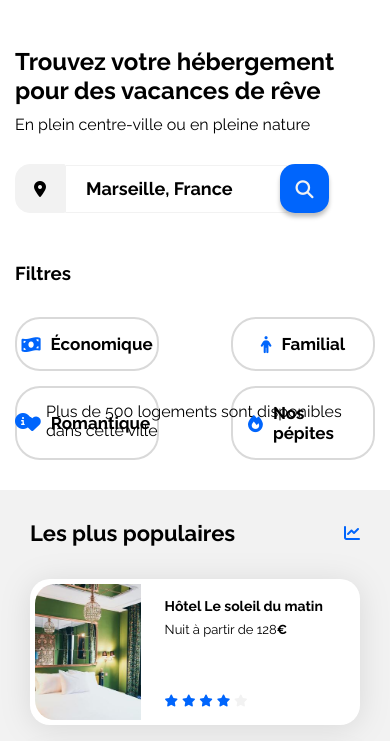
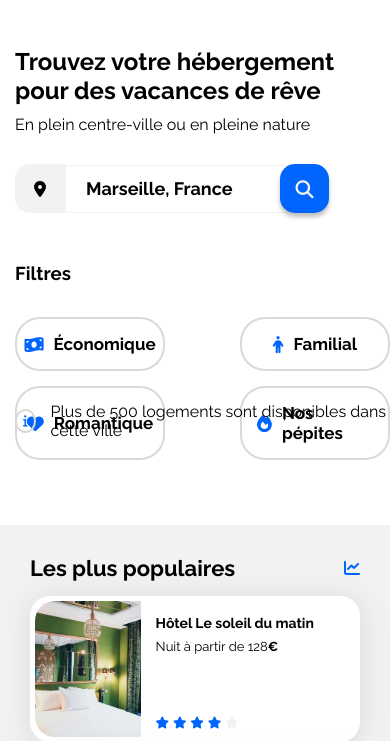
Before and after one commit to Basmahx/booki, a plain HTML site: page index.html in a window 390 px wide. Shown: the part 103-844 px from the top of the page. Drawn offline with Linux system fonts and the light colour scheme.

Commit message:
presaue terminé

```diff
--- a/css/style.css
+++ b/css/style.css
@@ -63,11 +63,10 @@ a {
     color: var(--main-bg-color)
 }
 
-/* header */
+/***** header *****/
 .header {
     display: flex;
     justify-content: space-between;
-    align-items: center;
     margin-bottom: 50px;
 
 }
@@ -94,7 +93,7 @@ a {
     margin-top: 25px;
 }
 
-/* search button */
+/**** search button ****/
 .rechercher {
     /* margin: 20px 0 40px 0;  */
 }
@@ -175,13 +174,15 @@ a {
     display: none;
   }
 
-/* filter & info */
+/***** filter & info *****/
 
 .filter-info-container {
 
-   padding: 0 15px;
+   padding: 0;
+   margin-bottom: 35px
 
 }
+
 
 .filter-container {
     display: flex;
@@ -227,6 +228,22 @@ a {
 
 }
 
+
+  .fa-info{
+    font-size: 12px;
+  }
+
+.info-icon {
+    display: flex;
+    justify-content: center;
+    width: 24px;
+    height: 24px;
+    border: 2px solid #d9d9d9;
+    border-radius: 100%;
+    color: #0065fc;
+    align-items: center;
+  }
+
 .info-container p {
     margin: 0;
 }
@@ -261,6 +278,7 @@ a {
 
 .hebergements-title h2 {
     margin: 0;
+    font-size: 22px;
 }
 
 .hebergements-cards {
@@ -293,23 +311,15 @@ a {
 }
 
 .hebergements-cards .card-content {
-    /* width: 100%;
-    /* display: flex;
-    flex-direction: column; */
     width: 100%;
     display: block;
-    padding-bottom: 10px;
-
 
 }
 
-/* .hebergements-cards .card-txt {
-    width: 100%;
-} */
 
 .hebergements-cards .card-title {
     margin-top: 10px;
-    margin-bottom: 4px;
+    margin-bottom: 6px;
 
 }
 
@@ -330,6 +340,7 @@ a {
 
 .afficher-plus {
     margin-top: 40px;
+    margin-bottom: 0;
     font-weight: 700;
     font-size: 18px;
     line-height: 21px;
@@ -391,13 +402,10 @@ a {
 }
 
 
-/* Activités */
+/***** Activités *****/
 
 .activites {
-    /* margin: 40px 25px; */
-    /* width: 95%; */
-    margin-top: 40px;
-
+    margin: 60px 10px 0 10px;
 }
 
 
@@ -407,8 +415,9 @@ a {
     justify-content: space-between;
     row-gap: 30px;
     column-gap: 24px;
-    margin-top: 20px;
+    margin-top: 35px;
     padding-left: 6px;
+
 
 }
 
@@ -429,6 +438,7 @@ a {
 
 .activites h2 {
     margin: 0;
+    padding-left: 10px;
 }
 
 .card-content {
@@ -442,7 +452,7 @@ a {
     padding: 0px 10px 5px;
 }
 
-/* footer */
+/**** footer ****/
 
 .footer-3 {
     background-color: var(--main-bg-color);
@@ -589,7 +599,6 @@ a {
         display: inline-block;
     }
 
-    /* use the postion property for the button postion :/ */
 
     .search-button {
         width: 49px;
@@ -603,10 +612,17 @@ a {
 
     }
 
-    .filter-container {
+    .filter-info-container {
+        display: flex;
+        flex-direction: column;
+        column-gap: 15px;
+        padding-left: 15px;
+    }
+
+    /* .filter-container {
         display: flex;
         flex-wrap: wrap;
-    }
+    }  i think the issue with this container is in the flex options maybe? i should add wrap? */
 
 
     .filter-four {
@@ -620,12 +636,13 @@ a {
         width: 40%;
     }
 
-    .info-container {
-        /* margin-top: 100px ; */
+    /* .info-container {
 
-    }
 
-    /* heb */
+    } */
+
+
+    /*** hebergements ***/
 
 
 
@@ -646,45 +663,50 @@ a {
     }
 
 
-    /*pop*/
+
+    /*** populaires ***/
 
     .populaires {
-        /* max-width: none; */
+
         border-radius: 0;
+    }
+
+    .populaires-title {
+        margin-bottom: 15px;
     }
 
     .populaires-cards {
         /* display: flex; */
         flex-direction: column;
         /* justify-content: space-between; */
+        gap: 15px;
 
     }
 
     .populaires-cards .card {
-       /* width: 100%; */
-       /* height: 139px;
-       max-width: none; */
-       gap: 9px;
+      margin-top: 0;
+
     }
 
     .populaires-cards a {
         width: 100%;
     }
 
+    .populaires-cards .card-rating {
+        margin-bottom: 0;
+    }
 
 
-    /* activites */
+
+    /*** activites ***/
 
     .activites {
         padding: 30px;
+        margin: 0;
 
     }
 
     .activites-cards  {
-        /* display: flex;
-        flex-direction: column;
-        justify-content: space-between;
-        gap: 30px; */
         flex-direction: column;
         margin-top: 0px;
         row-gap: 20px;
@@ -707,6 +729,8 @@ a {
         margin-top: 30px;
         font-weight: 700;
         font-size: 22px;
+        padding-bottom: 30px;
+        padding-left: 6px;
     }
 
     div.card-content {
@@ -723,7 +747,8 @@ a {
 
 
 
-    /* footer */
+    /*** footer ***/
+
     .footer-3  {
         display: flex;
         flex-direction: column;
--- a/index.html
+++ b/index.html
@@ -76,7 +76,7 @@
                   </div>
 
                   <div class="info-container">
-                       <i class="fa-solid fa-circle-info"></i>
+                       <span class="info-icon"><i class="fa-solid fa-info"></i></span>
                        <p> Plus de 500 logements sont disponibles dans cette ville </p>
                   </div>
 
```
